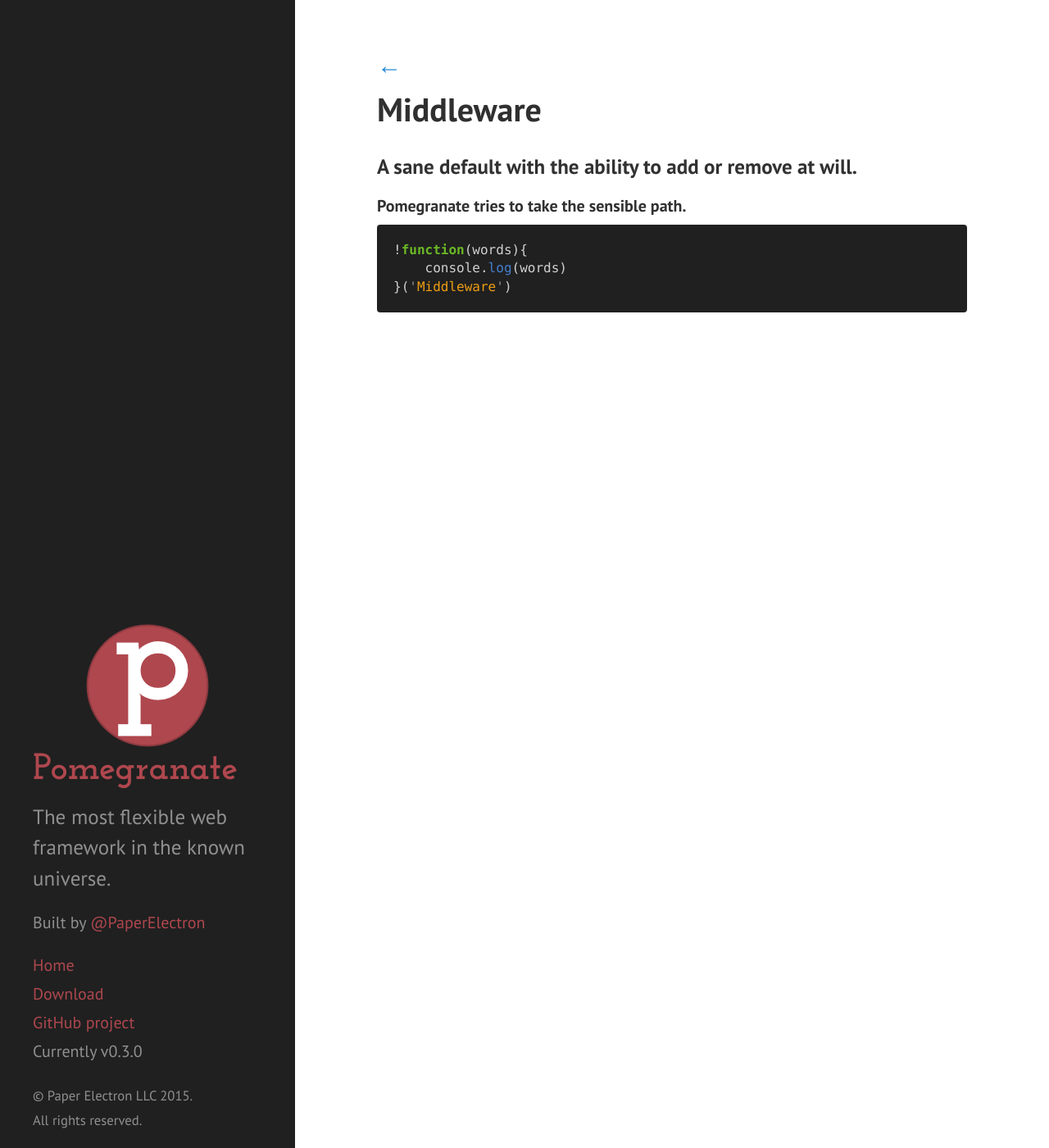
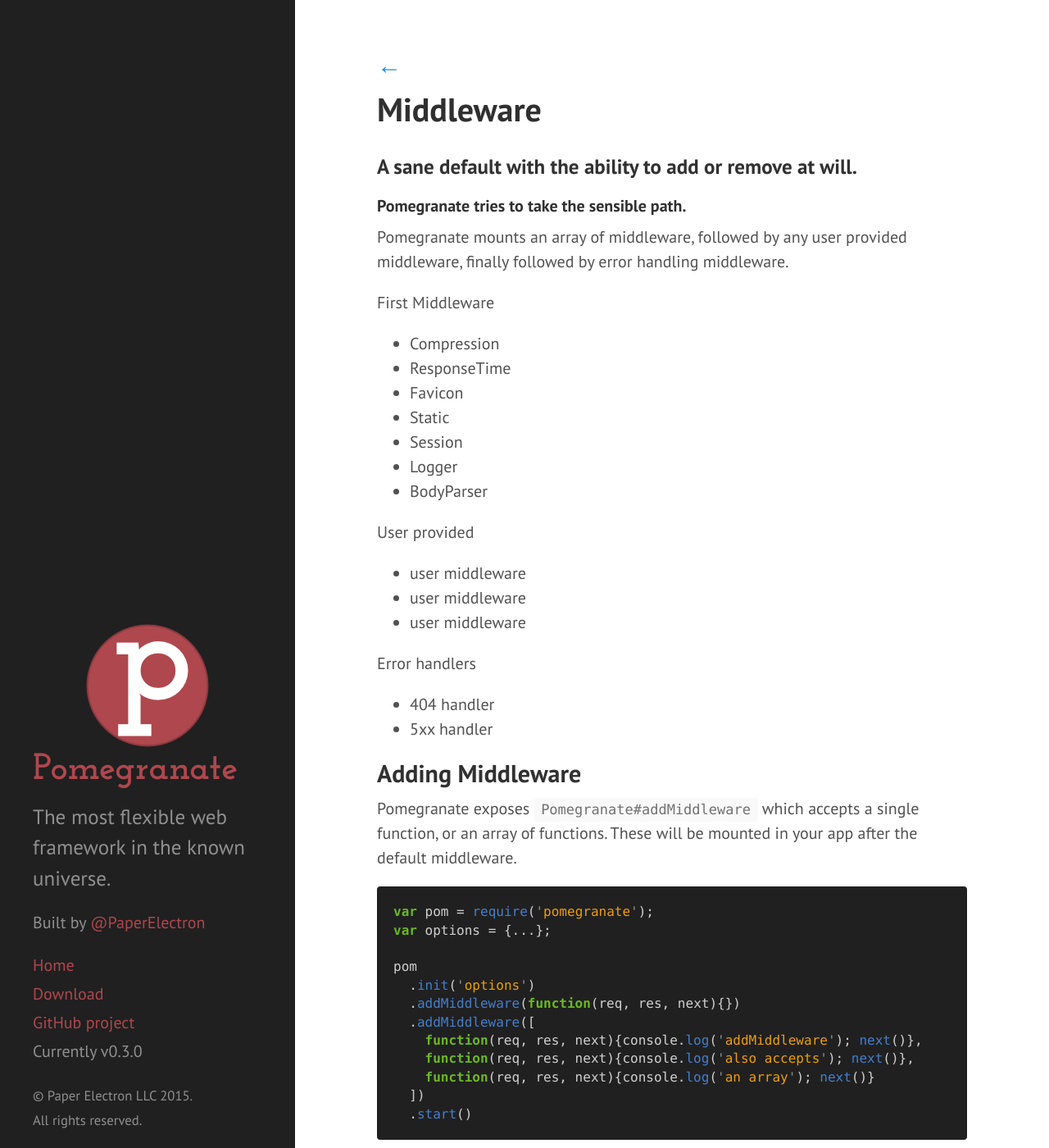
Before and after one commit to Pomegranate/Pomegranate, a Jekyll site: the page built from _gh-pages/docs/middleware.md, in a window 1280 px wide and 1400 px high. Shown: the whole window at 82% size. Built offline with Jekyll 4.4.1, drawn with Linux system fonts in a browser that asks for light colours; Markdown is read by kramdown in place of the engine named in the settings; some of the changed text lies outside the part shown.

Commit message:
Update pages with config and middleware pages

````diff
--- a/_gh-pages/docs/middleware.md
+++ b/_gh-pages/docs/middleware.md
@@ -7,8 +7,77 @@ title: Middleware
 
 #### Pomegranate tries to take the sensible path.
 
+Pomegranate mounts an array of middleware, followed by any user provided middleware,
+finally followed by error handling middleware.
+
+First Middleware
+
+* Compression
+* ResponseTime
+* Favicon
+* Static
+* Session
+* Logger
+* BodyParser
+
+User provided
+
+* user middleware
+* user middleware
+* user middleware
+
+Error handlers
+
+* 404 handler
+* 5xx handler
+
+
+## Adding Middleware
+
+Pomegranate exposes `Pomegranate#addMiddleware` which accepts a single function, or an array of functions.
+These will be mounted in your app after the default middleware.
+
 ```javascript
-!function(words){
-    console.log(words)
-}('Middleware')
+var pom = require('pomegranate');
+var options = {...};
+
+pom
+  .init('options')
+  .addMiddleware(function(req, res, next){})
+  .addMiddleware([
+    function(req, res, next){console.log('addMiddleware'); next()},
+    function(req, res, next){console.log('also accepts'); next()},
+    function(req, res, next){console.log('an array'); next()}
+  ])
+  .start()
 ```
+
+## Overriding defaults
+
+### Need more control?
+
+### Don't like Pomegranates default middleware stack? No Problem.
+
+Pomegranate exposes two additional methods, which you can use to override the default middleware stack.
+
+`Pomegranate#getDefaultMiddleware` will return an object with the default middleware functions, as configured
+by the options object passed in to `Pomegranate#init`.
+
+`Pomegranate#setDefaultMiddleware` will override the default array of middlware,
+with the array of middleware functions passed.
+
+```javascript
+var pom = require('pomegranate');
+var options = {...};
+
+pom.init('options');
+
+// Returns the initialized default middlewares.
+var middlewares = pom.getDefaultMiddleware()
+
+// Overrides the default array of middlewares.
+pom.setDefaultMiddleware([middlewares.Session, middlewares.Logger]);
+
+pom.start()
+
+```
--- a/_gh-pages/public/css/hyde.css
+++ b/_gh-pages/public/css/hyde.css
@@ -45,8 +45,18 @@ html {
     }
 }
 
-.scroll-x {
-  overflow-x: auto;
+.list-nav {
+  font-size: 1rem;
+  margin-bottom: .5rem;
+}
+
+.inline {
+  padding: 0px;
+  margin-bottom: 0px;
+}
+.inline li {
+  padding: .25rem;
+  display: inline;
 }
 /*
  * Sidebar
````
Also changed, not shown: _gh-pages/_includes/docMenu.html (+30 -9 lines), _gh-pages/_layouts/doc.html (+5 -5 lines), _gh-pages/docs/pomegranate.md (+47 -7 lines), lib/Pomegranate.js, lib/Server/ExpressConfig.js.
